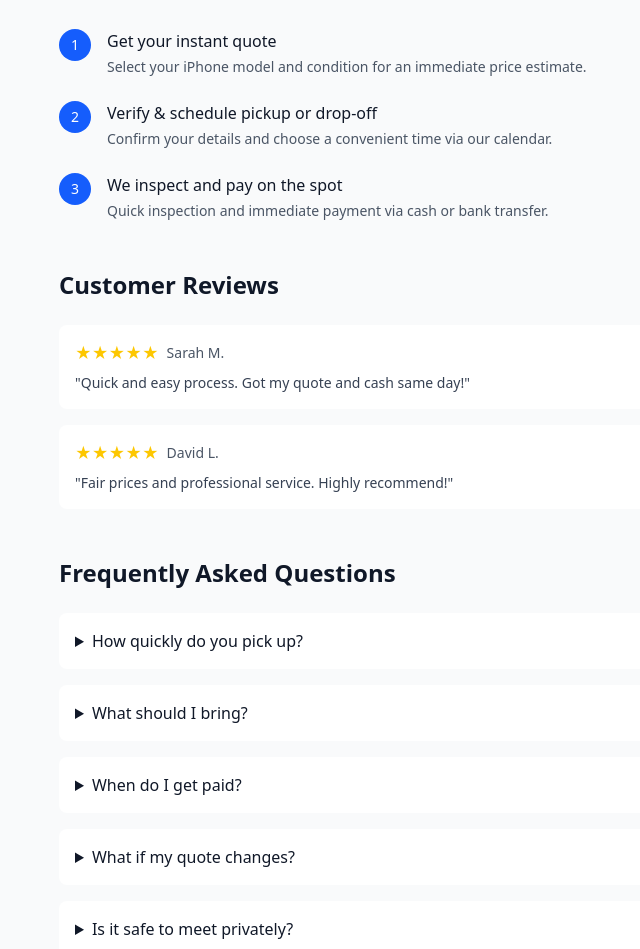
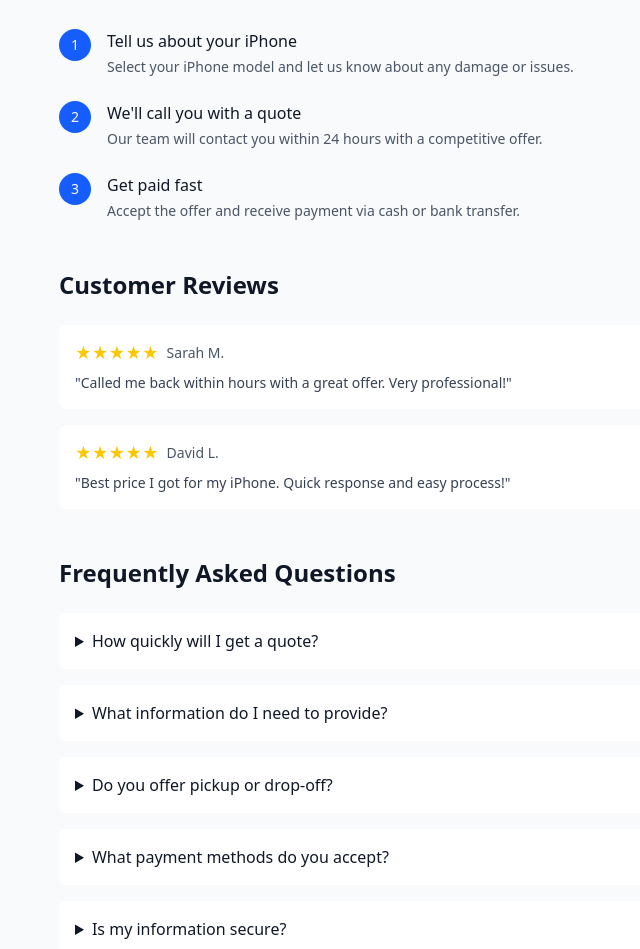
Before and after one commit to Michaelminas/fbBUYER, a Next.js app: page / in a window 1280 px wide. Shown: the part 1363-2312 px from the top of the page, without its empty margins (21-661 px from the left). Built offline with nearby package versions, Linux system fonts and the light colour scheme; no server answers; the database is empty.

Commit message:
Update all page text to align with lead capture business model

```diff
--- a/src/app/page.tsx
+++ b/src/app/page.tsx
@@ -53,7 +53,7 @@ export default function Home() {
                 Cash For Phones Today
               </h1>
               <p className="text-xl text-gray-600 mb-6">
-                Instant quote. Friendly pickup or easy drop-off in Penrith.
+                Get a quote within 24 hours. Friendly service across Sydney.
               </p>
 
               {/* Trust Badges */}
@@ -77,7 +77,7 @@ export default function Home() {
               </div>
 
               <p className="text-sm text-gray-500">
-                Subject to inspection. Quote valid for 7 days.
+                We'll call you back with a competitive quote.
               </p>
             </div>
 
@@ -90,8 +90,8 @@ export default function Home() {
                     1
                   </div>
                   <div>
-                    <h3 className="font-medium text-gray-900 mb-1">Get your instant quote</h3>
-                    <p className="text-gray-600 text-sm">Select your iPhone model and condition for an immediate price estimate.</p>
+                    <h3 className="font-medium text-gray-900 mb-1">Tell us about your iPhone</h3>
+                    <p className="text-gray-600 text-sm">Select your iPhone model and let us know about any damage or issues.</p>
                   </div>
                 </div>
                 <div className="flex items-start">
@@ -99,8 +99,8 @@ export default function Home() {
                     2
                   </div>
                   <div>
-                    <h3 className="font-medium text-gray-900 mb-1">Verify & schedule pickup or drop-off</h3>
-                    <p className="text-gray-600 text-sm">Confirm your details and choose a convenient time via our calendar.</p>
+                    <h3 className="font-medium text-gray-900 mb-1">We'll call you with a quote</h3>
+                    <p className="text-gray-600 text-sm">Our team will contact you within 24 hours with a competitive offer.</p>
                   </div>
                 </div>
                 <div className="flex items-start">
@@ -108,8 +108,8 @@ export default function Home() {
                     3
                   </div>
                   <div>
-                    <h3 className="font-medium text-gray-900 mb-1">We inspect and pay on the spot</h3>
-                    <p className="text-gray-600 text-sm">Quick inspection and immediate payment via cash or bank transfer.</p>
+                    <h3 className="font-medium text-gray-900 mb-1">Get paid fast</h3>
+                    <p className="text-gray-600 text-sm">Accept the offer and receive payment via cash or bank transfer.</p>
                   </div>
                 </div>
               </div>
@@ -124,14 +124,14 @@ export default function Home() {
                     <div className="text-yellow-400">★★★★★</div>
                     <span className="ml-2 text-sm text-gray-600">Sarah M.</span>
                   </div>
-                  <p className="text-sm text-gray-700">"Quick and easy process. Got my quote and cash same day!"</p>
+                  <p className="text-sm text-gray-700">"Called me back within hours with a great offer. Very professional!"</p>
                 </div>
                 <div className="bg-white p-4 rounded-lg border border-gray-200">
                   <div className="flex items-center mb-2">
                     <div className="text-yellow-400">★★★★★</div>
                     <span className="ml-2 text-sm text-gray-600">David L.</span>
                   </div>
-                  <p className="text-sm text-gray-700">"Fair prices and professional service. Highly recommend!"</p>
+                  <p className="text-sm text-gray-700">"Best price I got for my iPhone. Quick response and easy process!"</p>
                 </div>
               </div>
             </div>
@@ -141,24 +141,24 @@ export default function Home() {
               <h2 className="text-2xl font-semibold text-gray-900 mb-6">Frequently Asked Questions</h2>
               <div className="space-y-4">
                 <details className="bg-white p-4 rounded-lg border border-gray-200">
-                  <summary className="font-medium text-gray-900 cursor-pointer">How quickly do you pick up?</summary>
-                  <p className="mt-2 text-sm text-gray-600">Same-day pickup available within 20km if requested before 3:00pm. All other pickups within 24-48 hours during our operating hours (12:00-20:00).</p>
+                  <summary className="font-medium text-gray-900 cursor-pointer">How quickly will I get a quote?</summary>
+                  <p className="mt-2 text-sm text-gray-600">We aim to call you back within 24 hours with a competitive quote for your iPhone.</p>
                 </details>
                 <details className="bg-white p-4 rounded-lg border border-gray-200">
-                  <summary className="font-medium text-gray-900 cursor-pointer">What should I bring?</summary>
-                  <p className="mt-2 text-sm text-gray-600">Just your iPhone and any accessories (box, charger) you mentioned in the quote. We'll handle everything else including data wipe guidance.</p>
+                  <summary className="font-medium text-gray-900 cursor-pointer">What information do I need to provide?</summary>
+                  <p className="mt-2 text-sm text-gray-600">Just tell us your iPhone model, storage size, and any damage or issues. We'll also need your contact details so we can call you back.</p>
                 </details>
                 <details className="bg-white p-4 rounded-lg border border-gray-200">
-                  <summary className="font-medium text-gray-900 cursor-pointer">When do I get paid?</summary>
-                  <p className="mt-2 text-sm text-gray-600">Payment is made immediately after inspection via cash, bank transfer, or PayID - your choice!</p>
+                  <summary className="font-medium text-gray-900 cursor-pointer">Do you offer pickup or drop-off?</summary>
+                  <p className="mt-2 text-sm text-gray-600">We'll discuss pickup or drop-off options when we call you with the quote. Service available across Sydney.</p>
                 </details>
                 <details className="bg-white p-4 rounded-lg border border-gray-200">
-                  <summary className="font-medium text-gray-900 cursor-pointer">What if my quote changes?</summary>
-                  <p className="mt-2 text-sm text-gray-600">Your verified quote is honored for 7 days. Price may only change if device condition differs from what was declared during inspection.</p>
+                  <summary className="font-medium text-gray-900 cursor-pointer">What payment methods do you accept?</summary>
+                  <p className="mt-2 text-sm text-gray-600">We offer cash, bank transfer, or PayID - whatever works best for you!</p>
                 </details>
                 <details className="bg-white p-4 rounded-lg border border-gray-200">
-                  <summary className="font-medium text-gray-900 cursor-pointer">Is it safe to meet privately?</summary>
-                  <p className="mt-2 text-sm text-gray-600">For safety, we don't visit private residences after 9pm. We recommend meeting at public places like shopping centers or cafés for evening pickups.</p>
+                  <summary className="font-medium text-gray-900 cursor-pointer">Is my information secure?</summary>
+                  <p className="mt-2 text-sm text-gray-600">Yes, we take your privacy seriously. Your contact information is only used to provide you with a quote and is kept completely confidential.</p>
                 </details>
               </div>
             </div>
```
